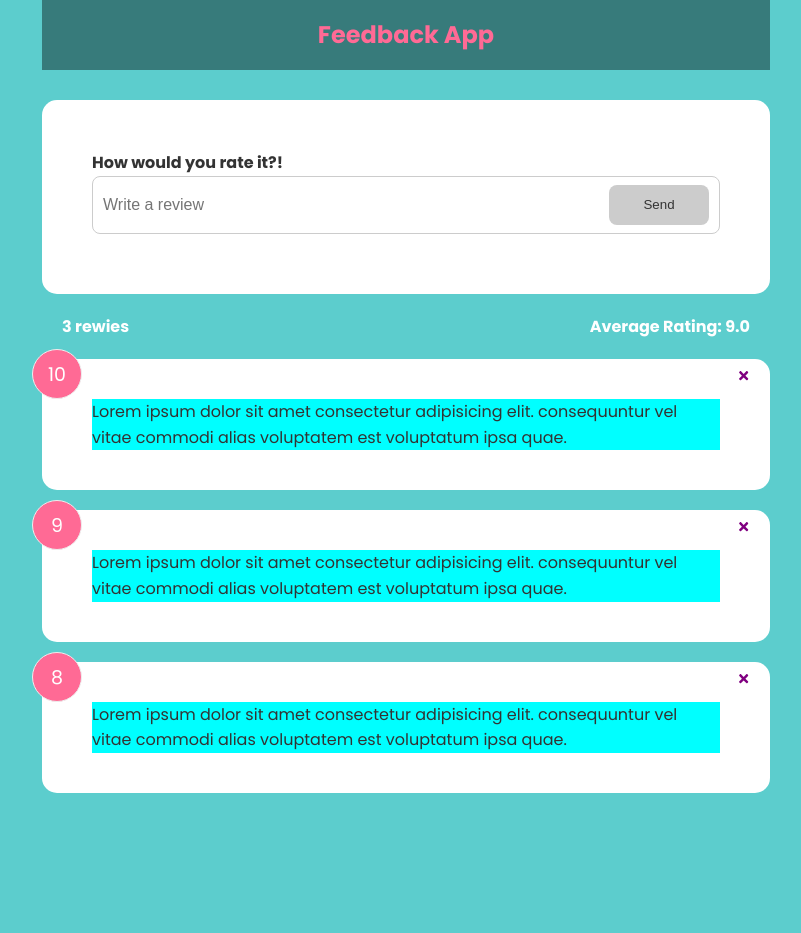
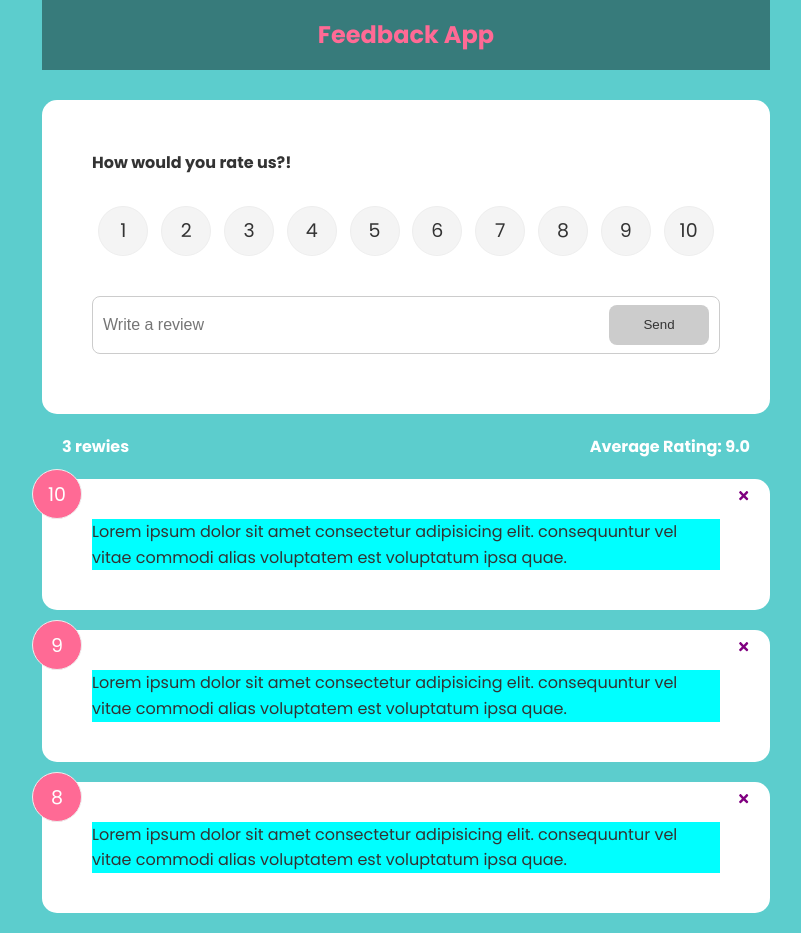
Before and after one commit to abr-ya/react-feedback, a React (Create React App) app: page / in a window 1280 px wide. Shown: the whole page, without its empty margins (234-1035 px from the left). Before the commit the page ends 813 px from the top, so only its background shows below. Built offline with nearby package versions, Linux system fonts and the light colour scheme.

Commit message:
feat: Add RatingSet component

```diff
--- a/src/components/Form.jsx
+++ b/src/components/Form.jsx
@@ -4,9 +4,11 @@ import {
 } from './styled/Form.styled';
 import { Card } from './styled/Common.styled';
 import Button from './Button';
+import RatingSet from './RatingSet';
 
 function Form() {
   const [text, setText] = useState('');
+  const [rating, setRating] = useState(0);
   const [isBtnDisabled, setIsBtnDisabled] = useState(true);
   const [message, setMessage] = useState('');
 
@@ -29,7 +31,8 @@ function Form() {
   return (
     <Card>
       <StyledForm>
-        <h4>How would you rate it?!</h4>
+        <h4>How would you rate us?!</h4>
+        <RatingSet select={setRating} selected={rating} />
         <Group>
           <Input
             type="text"
--- /dev/null
+++ b/src/components/RatingSet.jsx
@@ -0,0 +1,32 @@
+import {
+  StyledRatingSet, RatingLi, RatingLabel, RatingInput,
+} from './styled/Form.styled';
+
+function RatingSet({ select, selected }) {
+  const handleChange = (e) => {
+    const value = +e.currentTarget.value; // + string => number
+    select(value);
+  };
+
+  return (
+    <StyledRatingSet>
+      {Array.from({ length: 10 }, (_, i) => (
+        <RatingLi key={`rating-${i + 1}`}>
+          <RatingInput
+            type="radio"
+            id={`num${i + 1}`}
+            name="rating"
+            value={i + 1}
+            onChange={handleChange}
+            checked={selected === i + 1}
+          />
+          <RatingLabel htmlFor={`num${i + 1}`} checked={selected === i + 1}>
+            {i + 1}
+          </RatingLabel>
+        </RatingLi>
+      ))}
+    </StyledRatingSet>
+  );
+}
+
+export default RatingSet;
--- a/src/components/styled/Form.styled.jsx
+++ b/src/components/styled/Form.styled.jsx
@@ -1,4 +1,4 @@
-import styled from 'styled-components/macro';
+import styled, { css } from 'styled-components/macro';
 
 // eslint-disable-next-line import/prefer-default-export
 export const StyledForm = styled.form`
@@ -28,3 +28,50 @@ export const ValidationMessage = styled.div`
   text-align: center;
   color: rebeccapurple;
 `;
+
+export const StyledRatingSet = styled.ul`
+  display: flex;
+  align-items: center;
+  justify-content: space-around;
+  margin: 30px 0 40px;
+  list-style: none;
+`;
+
+export const RatingLi = styled.li`
+  position: relative;
+  background: #f4f4f4;
+  width: 50px;
+  height: 50px;
+  padding: 10px;
+  text-align: center;
+  border-radius: 50%;
+  font-size: 19px;
+  border: 1px #eee solid;
+  transition: 0.3s;
+
+  &:hover {
+    background: #ff6a95;
+    color: #fff;
+  }
+`;
+
+export const RatingLabel = styled.label`
+  position: absolute;
+  top: 50%;
+  left: 50%;
+  width: 50px;
+  height: 50px;
+  padding: 10px;
+  border-radius: 50%;
+  transform: translate(-50%, -50%);
+  cursor: pointer;
+
+  ${(props) => props.checked && css`
+    background: #ff6a95;
+    color: #fff;
+  `}
+`;
+
+export const RatingInput = styled.input`
+  opacity: 0;
+`;
--- a/src/index.css
+++ b/src/index.css
@@ -13,58 +13,6 @@ body {
   line-height: 1.6;
 }
 
-ul {
-  list-style: none;
-}
-
-.rating {
-  display: flex;
-  align-items: center;
-  justify-content: space-around;
-  margin: 30px 0 40px;
-}
-
-// num-display
-.rating li {
-  position: relative;
-  background: #f4f4f4;
-  width: 50px;
-  height: 50px;
-  padding: 10px;
-  text-align: center;
-  border-radius: 50%;
-  font-size: 19px;
-  border: 1px #eee solid;
-  transition: 0.3s;
-}
-
-.rating li label {
-  position: absolute;
-  top: 50%;
-  left: 50%;
-  width: 50px;
-  height: 50px;
-  padding: 10px;
-  border-radius: 50%;
-  transform: translate(-50%, -50%);
-  cursor: pointer;
-}
-
-//num-display
-.rating li:hover,
- {
-  background: #ff6a95;
-  color: #fff;
-}
-
-[type='radio'] {
-  opacity: 0;
-}
-
-[type='radio']:checked ~ label {
-  background: #ff6a95;
-  color: #fff;
-}
 
 
 .close,
```
Also changed, not shown: 1 other file (tests, documents, lock files or other folders).
